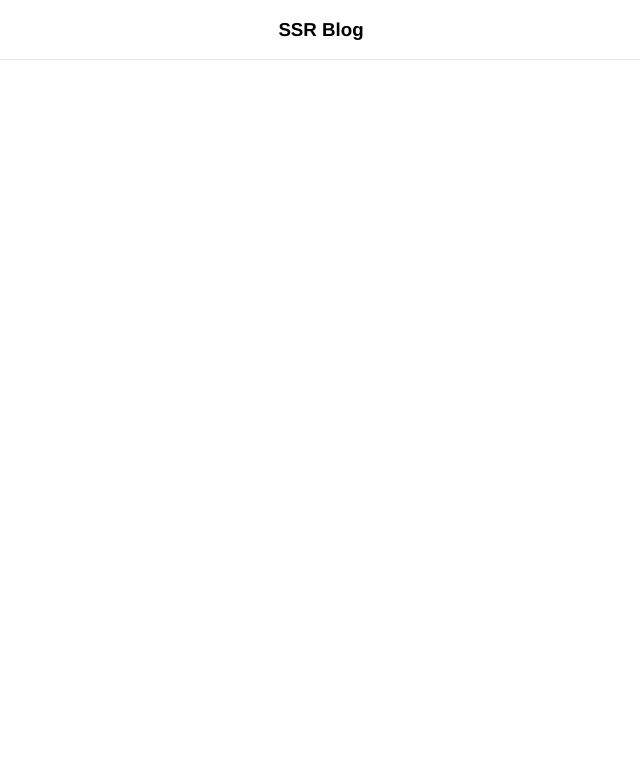
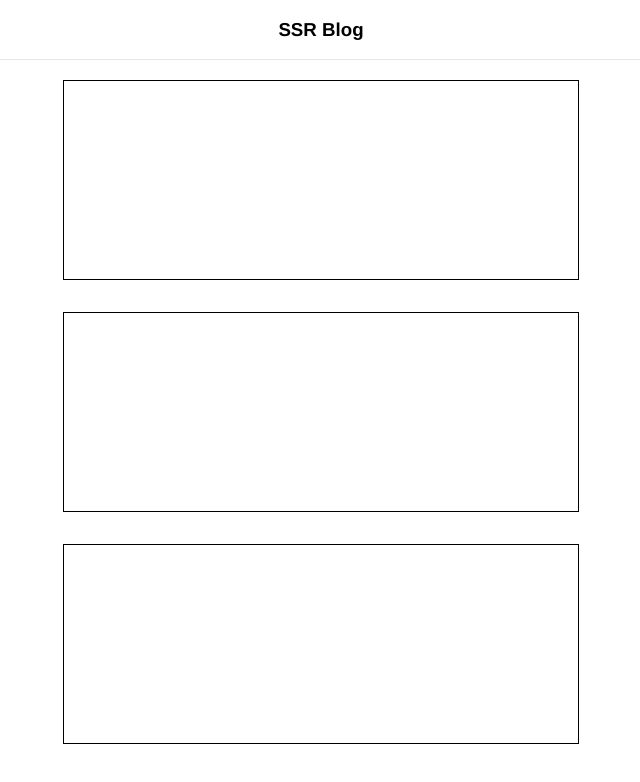
Before and after one commit to GoryachkoP/blog-nuxt, a Nuxt app: page / in a window 1280 px wide. Shown: the top 782 px of the page, without its empty margins (319-959 px from the left). Built offline with nearby package versions, Linux system fonts and the light colour scheme.

Commit message:
main page with component

```diff
--- /dev/null
+++ b/components/main/Post.vue
@@ -0,0 +1,18 @@
+<template>
+  <article class="post">
+
+  </article>
+</template>
+<script>
+export default {
+
+}
+</script>
+
+<style lang="scss" scoped>
+  .post {
+    height: 200px;
+    border: 1px solid #000;
+    margin-bottom: 2rem;
+  }
+</style>
--- a/package.json
+++ b/package.json
@@ -19,13 +19,7 @@
     "@nuxtjs/axios": "^5.3.6"
   },
   "devDependencies": {
-    "@nuxtjs/eslint-config": "^2.0.0",
-    "@nuxtjs/eslint-module": "^1.0.0",
     "babel-eslint": "^10.0.1",
-    "eslint": "^6.1.0",
-    "eslint-config-prettier": "^6.10.0",
-    "eslint-plugin-nuxt": ">=0.4.2",
-    "eslint-plugin-prettier": "^3.1.2",
     "node-sass": "^4.13.1",
     "nodemon": "^1.18.9",
     "sass-loader": "^8.0.2"
--- a/pages/index.vue
+++ b/pages/index.vue
@@ -1,5 +1,19 @@
 <template>
-  <div></div>
+  <el-row type="flex" justify="center">
+    <el-col :xs="24" :sm="18" :md="12" :lg="10">
+      <app-post v-for="post in 3" :key="post" />
+    </el-col>
+  </el-row>
 </template>
 
-<script></script>
+<script>
+import AppPost from '@/components/main/Post'
+export default {
+  head: {
+    title: 'Главная'
+  },
+  components: {
+    AppPost
+  }
+}
+</script>
```
Also changed, not shown: 1 other file (tests, documents, lock files or other folders).
